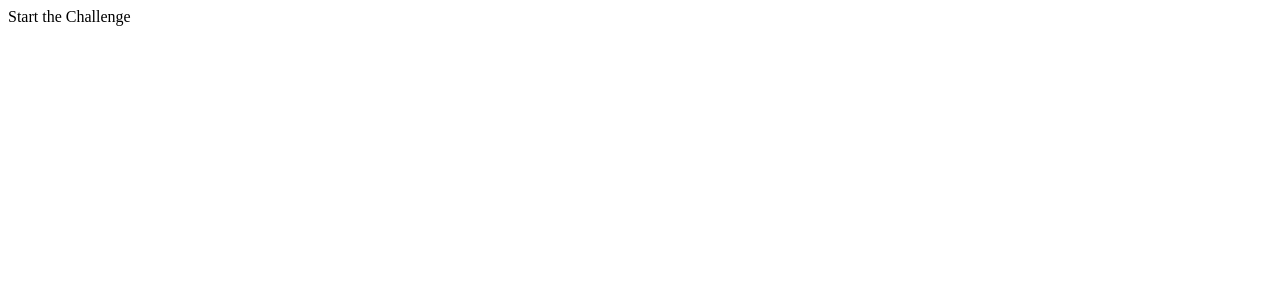
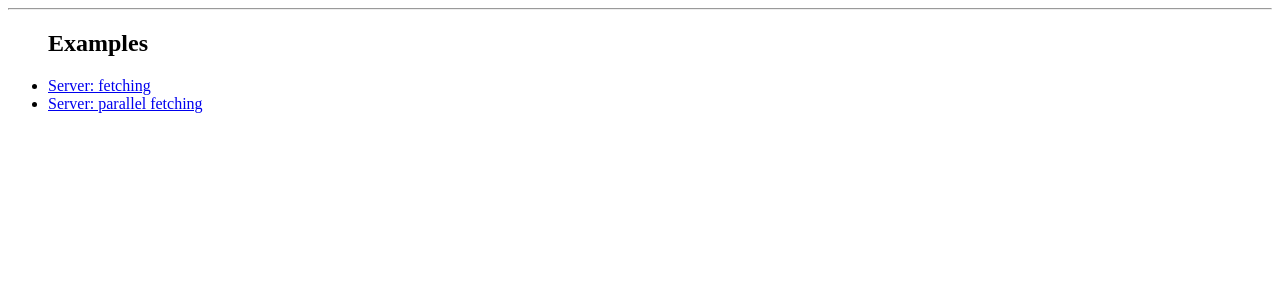
Before and after one commit to tiago-pires/nextjs-concepts, a Next.js app: page / in a window 1280 px wide. Shown: the top 300 px of the page. Built offline with nearby package versions, Linux system fonts and the light colour scheme.

Commit message:
Add mini nav

```diff
--- a/app/layout.tsx
+++ b/app/layout.tsx
@@ -1,4 +1,5 @@
 import type { Metadata } from "next";
+import Link from "next/link";
 
 export const metadata: Metadata = {
   title: "Create Next App",
@@ -12,7 +13,19 @@ export default function RootLayout({
 }>) {
   return (
     <html lang="en">
-      <body>{children}</body>
+      <body id="body">
+        {children}
+        <hr />
+        <ul id="nav">
+          <h2>Examples</h2>
+          <li>
+            <Link href="/fetch/">Server: fetching</Link>
+          </li>
+          <li>
+            <Link href="/fetch/parallel/">Server: parallel fetching</Link>
+          </li>
+        </ul>
+      </body>
     </html>
   );
 }
--- a/app/page.tsx
+++ b/app/page.tsx
@@ -1,7 +1,2 @@
-export default function Home() {
-  return (
-    <main>
-      Start the Challenge
-    </main>
-  );
-}
+import Link from "next/link";
+export default async function Page() {}
```
